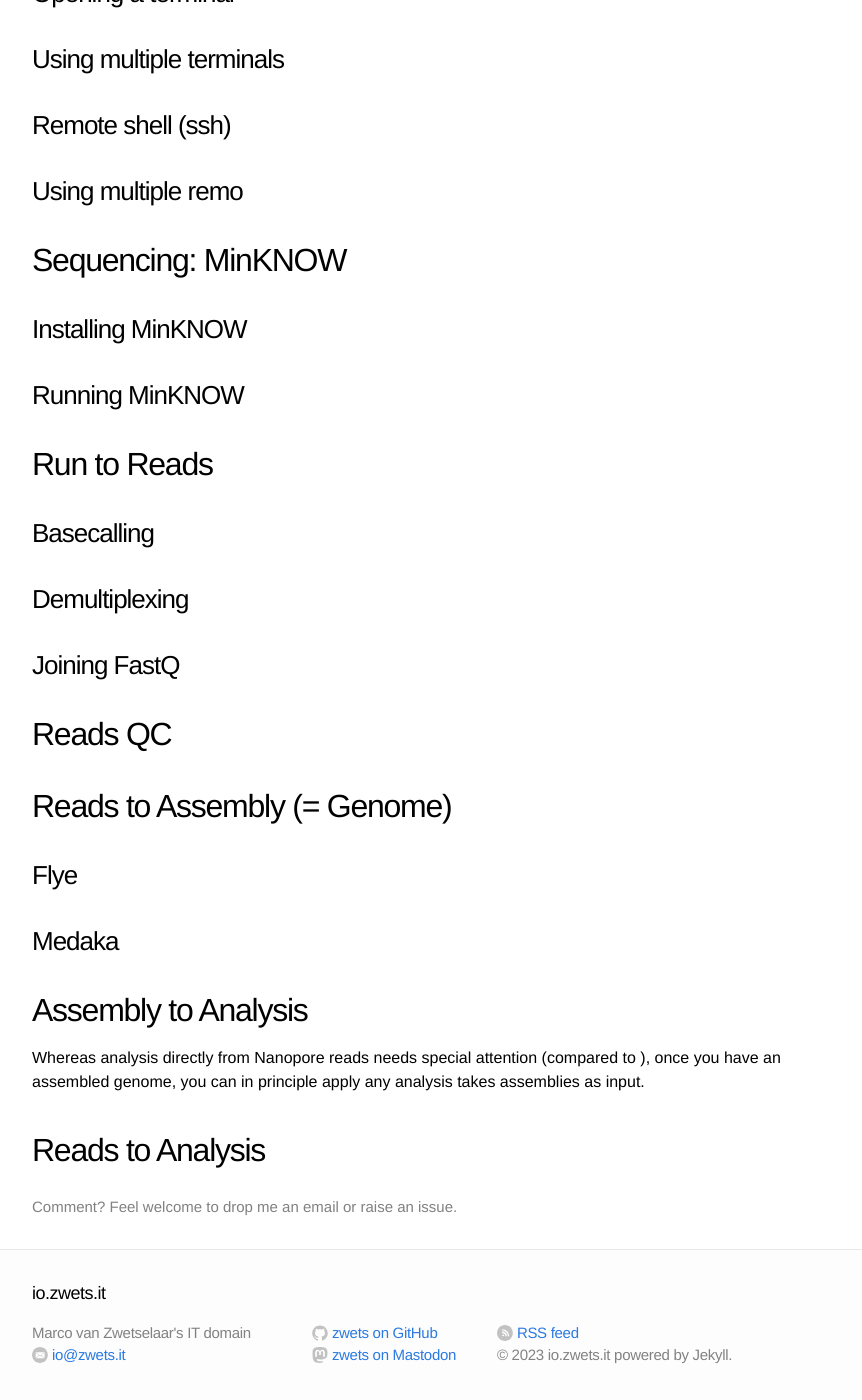
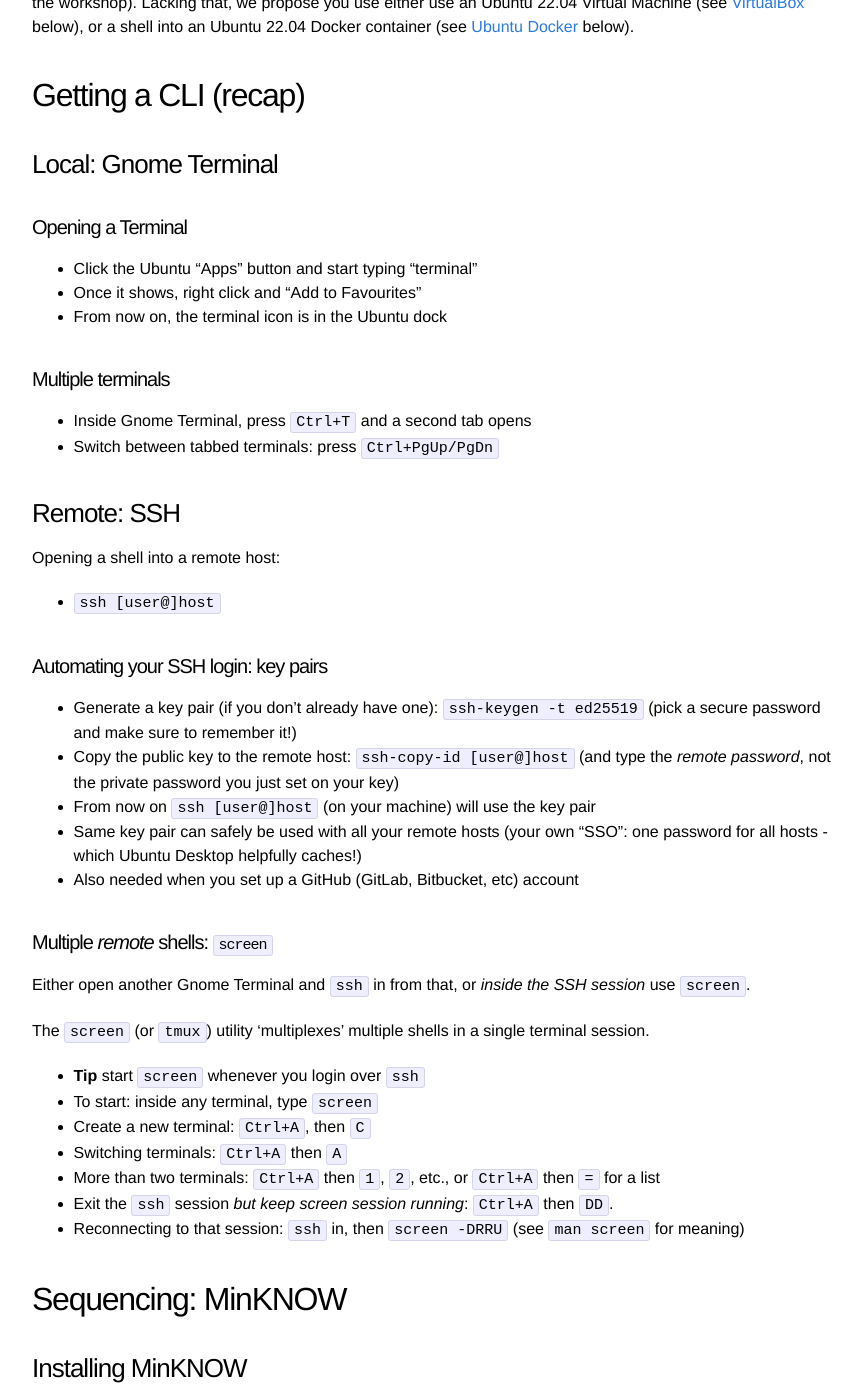
Before and after one commit to zwets/zwets.github.io, a Jekyll site: the page built from _notes/nano-cookbook.md, in a window 1280 px wide and 1400 px high, scrolled down 2772 px. Shown: the whole window, without its empty margins (208-1070 px from the left). Built offline with Jekyll 4.4.1, drawn with Linux system fonts in a browser that asks for light colours; some of the changed text lies outside the part shown.

Commit message:
[nano-cookbook] add recap section

````diff
--- a/_notes/nano-cookbook.md
+++ b/_notes/nano-cookbook.md
@@ -13,18 +13,19 @@
 > These instructions were originally intended as the installation and user manual for the FAO-provided laptop and MinION sequencer.
 > As timely delivery became uncertain, the instructions were broken into bite-size bits that could be assembled in various ways.
 >
-> The order of presentation is
+> The order of presentation intermixes installation and usage instructions, which means we sometimes need to hop forward and backward through this guide.
 > Use the road map and [table of contents](#table-of-contents) to find your way back when lost.
+
 
 ## Road Map
 
 ![course road map](assets/NanoCourseRoadmap1.jpg)
-{:toc}
 
 ## Table of Contents
 
 * Table of Contents
 {:toc}
+
 
 ## Prerequisites
 
@@ -32,32 +33,76 @@
 
 The instructions here assume basic familiarity with the Linux shell, a.k.a. the command-line (interface), a.k.a. the CLI, as was covered in last year's training.
 
-To jog your recollection, check that [modules 1.1 through 1.3 in the CLI course overview](https://share.kcri.it/sites/cli-course) hold few surprises, and that the concepts from module 2 are reasonably familiar.  We will be seeing a lot of those here.
+To jog your recollection, check that [modules 1.1 through 1.3 in the CLI course overview](https://share.kcri.it/sites/cli-course) hold few surprises, and check that the concepts from module 2 look reasonably familiar.  We will be seeing a lot of those here.
 
 To learn more about the CLI, remember:
 
  * `man COMMAND` and `COMMAND --help` get you a long way
- * [GIYF](https://en.wiktionary.org/wiki/GIYF), and [AskUbuntu](https://askubuntu.com/) have many answers and helpful people (be sure to read [how to ask questions]() first).
- * A great on-line course is [LinuxCommand.org](https://linuxcommand.org/)
+ * [GIYF](https://en.wiktionary.org/wiki/GIYF), and [AskUbuntu](https://askubuntu.com/) has many answers and helpful people (be sure to read [how to ask questions]() first).
+ * A very complete on-line CLI course is [LinuxCommand.org](https://linuxcommand.org/)
  * If you spend a lot of time in the CLI, study [the Art of the Command Line](https://github.com/jlevy/the-art-of-command-line).
 
 ### Computer
 
-The
+The instructions here were intended for a plain Ubuntu Desktop laptop (to be installed by you over the course of the workshop).
+Lacking that, we propose you use either use an Ubuntu 22.04 Virtual Machine (see [VirtualBox](#virtualbox) below),
+or a shell into an Ubuntu 22.04 Docker container (see [Ubuntu Docker](#ubuntu-docker) below).
 
 
-### Opening a terminal
+## Getting a CLI (recap)
 
-### Using multiple terminals
+### Local: Gnome Terminal
 
-### Remote shell (ssh)
+#### Opening a Terminal
 
-### Using multiple remo
+ * Click the Ubuntu "Apps" button and start typing "terminal"
+ * Once it shows, right click and "Add to Favourites"
+ * From now on, the terminal icon is in the Ubuntu dock
+
+#### Multiple terminals
+
+ * Inside Gnome Terminal, press `Ctrl+T` and a second tab opens
+ * Switch between tabbed terminals: press `Ctrl+PgUp/PgDn`
+
+### Remote: SSH
+
+Opening a shell into a remote host:
+
+ * `ssh [user@]host`
+
+#### Automating your SSH login: key pairs
+
+ * Generate a key pair (if you don't already have one): `ssh-keygen -t ed25519` (pick a secure password and make sure to remember it!)
+ * Copy the public key to the remote host: `ssh-copy-id [user@]host` (and type the _remote password_, not the private password you just set on your key)
+ * From now on `ssh [user@]host` (on your machine) will use the key pair
+ * Same key pair can safely be used with all your remote hosts (your own "SSO": one password for all hosts - which Ubuntu Desktop helpfully caches!)
+ * Also needed when you set up a GitHub (GitLab, Bitbucket, etc) account
+
+#### Multiple _remote_ shells: `screen`
+
+Either open another Gnome Terminal and `ssh` in from that, or _inside the SSH session_ use `screen`.
+
+The `screen` (or `tmux`) utility 'multiplexes' multiple shells in a single terminal session.
+
+ * **Tip** start `screen` whenever you login over `ssh`
+ * To start: inside any terminal, type `screen`
+ * Create a new terminal: `Ctrl+A`, then `C`
+ * Switching terminals: `Ctrl+A` then `A`
+ * More than two terminals: `Ctrl+A` then `1`, `2`, etc., or `Ctrl+A` then `=` for a list
+ * Exit the `ssh` session _but keep screen session running_: `Ctrl+A` then `DD`.
+ * Reconnecting to that session: `ssh` in, then `screen -DRRU` (see `man screen` for meaning)
 
 
 ## Sequencing: MinKNOW
 
 ### Installing MinKNOW
+
+Adding the ONT Ubuntu repositories:
+
+```bash
+
+
+```
 
 ### Running MinKNOW
 
@@ -73,6 +118,15 @@
 
 ## Reads QC
 
+### Metrics
+
+The go-to tool for reads QC is `FastQC`.
+
+FastQC is showing its age
+
+### Contamination
+
+
 
 ## Reads to Assembly (= Genome)
 
@@ -83,7 +137,10 @@
 
 ## Assembly to Analysis
 
-Whereas analysis directly from Nanopore reads needs special attention (compared to ), once you have an assembled genome, you can in principle apply any analysis takes assemblies as input.
+Once you have the assembled genome (assuming your run and reads passed QC), you can use it like any other assembly.
+
+We won't get
+  analysis directly from Nanopore reads needs special attention (compared to ), once you have an assembled genome, you can in principle apply any analysis takes assemblies as input.
 
 
 ## Reads to Analysis
````
